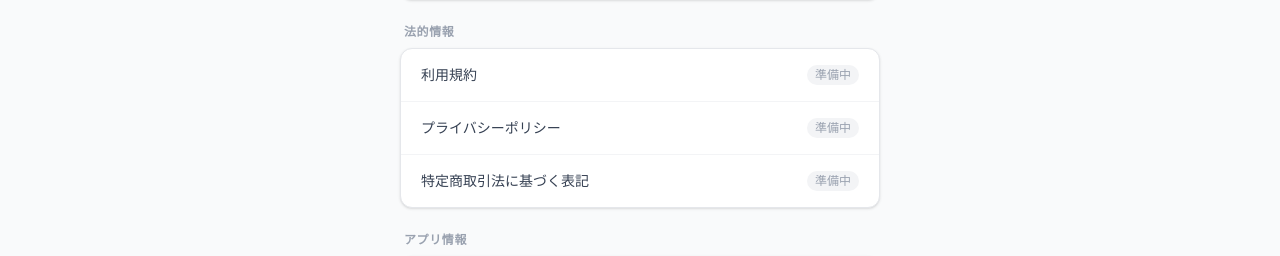
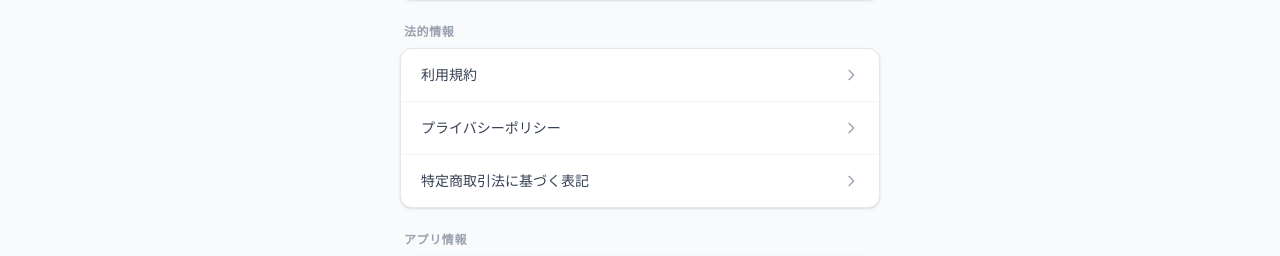
Before and after one commit to tomoyuki-11/ai-nintei-assistant, a Next.js app in the folder frontend/: page /settings in a window 1280 px wide. Shown: the part 402-658 px from the top of the page. Built offline with nearby package versions, Linux system fonts and the light colour scheme; no server answers; sample sign-in values are in the browser's storage.

Commit message:
feat: 設定ページの法的情報にLPのURLを設定
Co-Authored-By: Claude Sonnet 4.6 <noreply@anthropic.com>

```diff
--- a/frontend/src/app/settings/page.tsx
+++ b/frontend/src/app/settings/page.tsx
@@ -165,14 +165,22 @@ export default function SettingsPage() {
             <p className="text-xs font-semibold text-gray-400 uppercase tracking-wider mb-2 px-1">法的情報</p>
             <div className="bg-white rounded-xl border border-gray-200 shadow-sm divide-y divide-gray-100">
               {[
-                { label: '利用規約' },
-                { label: 'プライバシーポリシー' },
-                { label: '特定商取引法に基づく表記' },
-              ].map(({ label }) => (
-                <div key={label} className="flex items-center justify-between px-5 py-4">
-                  <span className="text-sm text-gray-700">{label}</span>
-                  <span className="text-xs text-gray-400 bg-gray-100 px-2 py-0.5 rounded-full">準備中</span>
-                </div>
+                { label: '利用規約', href: 'https://lp.ai-nintei-assistant.com/terms' },
+                { label: 'プライバシーポリシー', href: 'https://lp.ai-nintei-assistant.com/privacypolicy' },
+                { label: '特定商取引法に基づく表記', href: 'https://lp.ai-nintei-assistant.com/tokushoho' },
+              ].map(({ label, href }) => (
+                <a
+                  key={label}
+                  href={href}
+                  target="_blank"
+                  rel="noopener noreferrer"
+                  className="flex items-center justify-between px-5 py-4 text-sm text-gray-700 hover:bg-gray-50 transition-colors"
+                >
+                  <span>{label}</span>
+                  <svg xmlns="http://www.w3.org/2000/svg" className="w-4 h-4 text-gray-400" fill="none" viewBox="0 0 24 24" stroke="currentColor" strokeWidth={2}>
+                    <path strokeLinecap="round" strokeLinejoin="round" d="M9 5l7 7-7 7" />
+                  </svg>
+                </a>
               ))}
             </div>
           </section>
```
